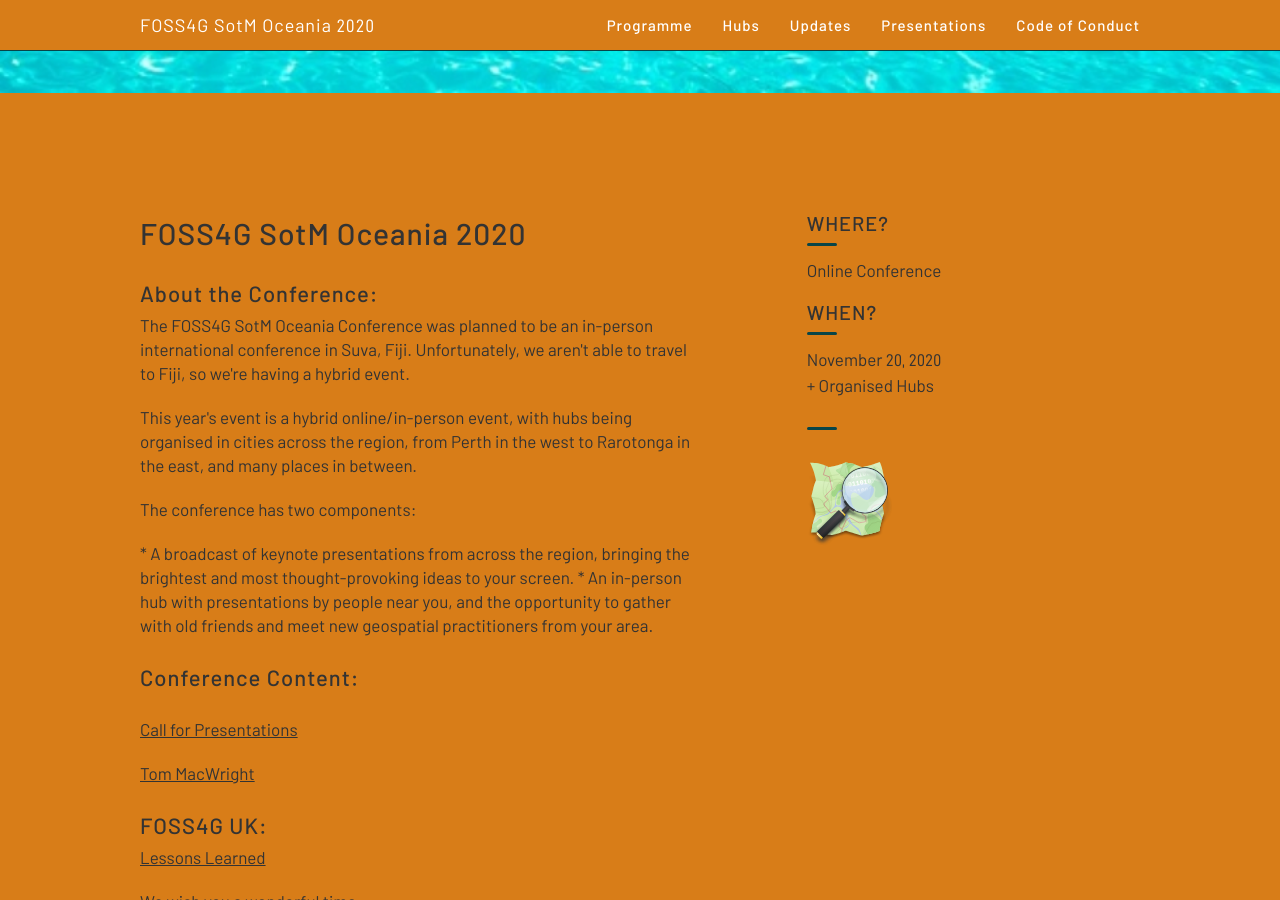
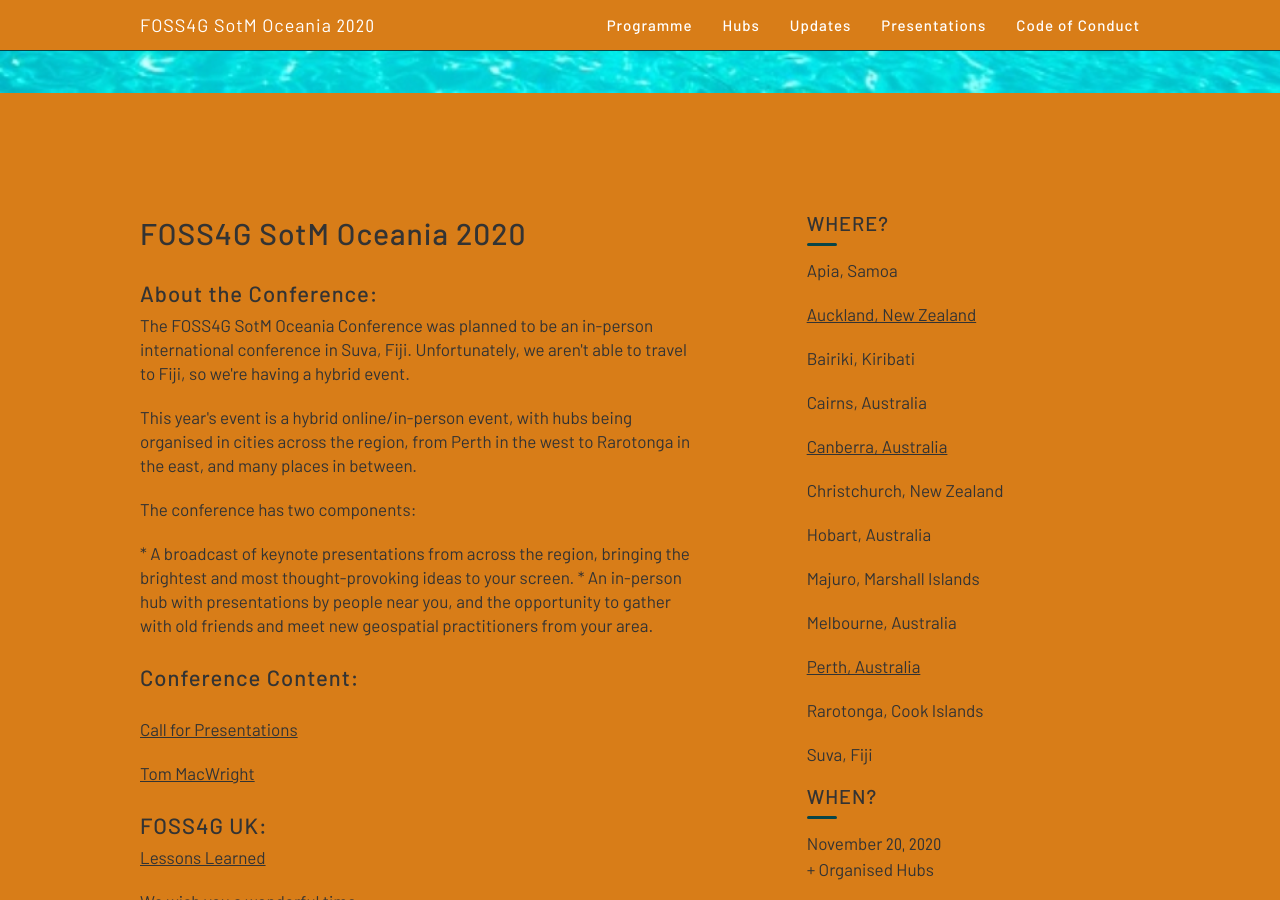
Before and after one commit to osgeo-oceania/foss4g-sotm-oceania-2020, a Jekyll site: the page built from index.html, in a window 1280 px wide and 900 px high, scrolled down 807 px. Built offline with Jekyll 4.4.1, drawn with Linux system fonts in a browser that asks for light colours.

Commit message:
added hub locations to sidebar

```diff
--- a/_includes/about.html
+++ b/_includes/about.html
@@ -23,7 +23,19 @@
 	</div>
           <div class="col4 clearfix contain">
           <h3 class="small-title uppercase">Where?</h3>
-	  <p>Online Conference</p>
+	<p>Apia, Samoa</p>
+	<p><a href='/hubs/auckland/'>Auckland, New Zealand</a></p>
+	<p>Bairiki, Kiribati</p>
+	<p>Cairns, Australia</p>
+	<p><a href='/hubs/canberra/'>Canberra, Australia</a></p>
+	<p>Christchurch, New Zealand</p>
+	<p>Hobart, Australia</p>
+	<p>Majuro, Marshall Islands</p>
+	<p>Melbourne, Australia</p>
+	<p><a href='/hubs/perth/'>Perth, Australia</a></p>
+	<p>Rarotonga, Cook Islands</p>
+	<p>Suva, Fiji</p>
+
 
           <h3 class="small-title uppercase">When?</h3>
 	  <p>November <span class="numeral">20, 2020</span><br />
```
